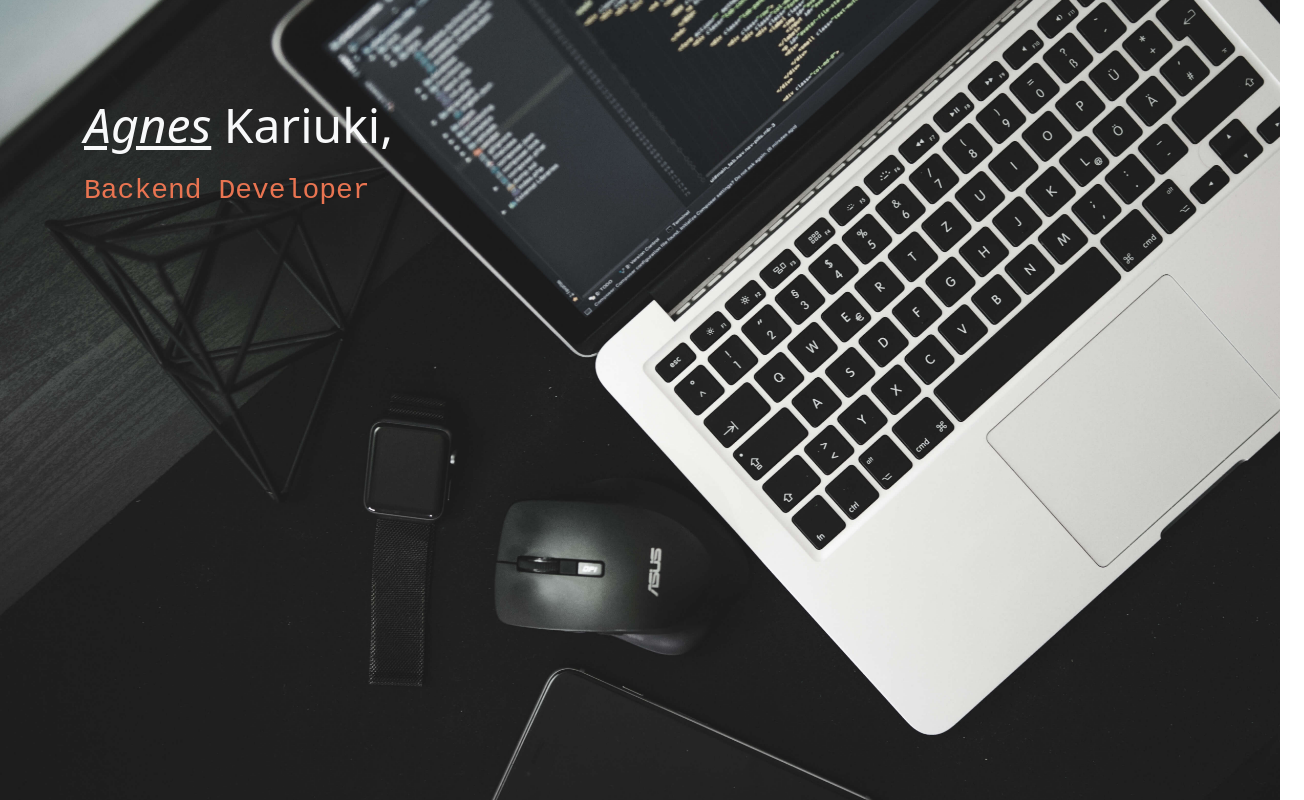
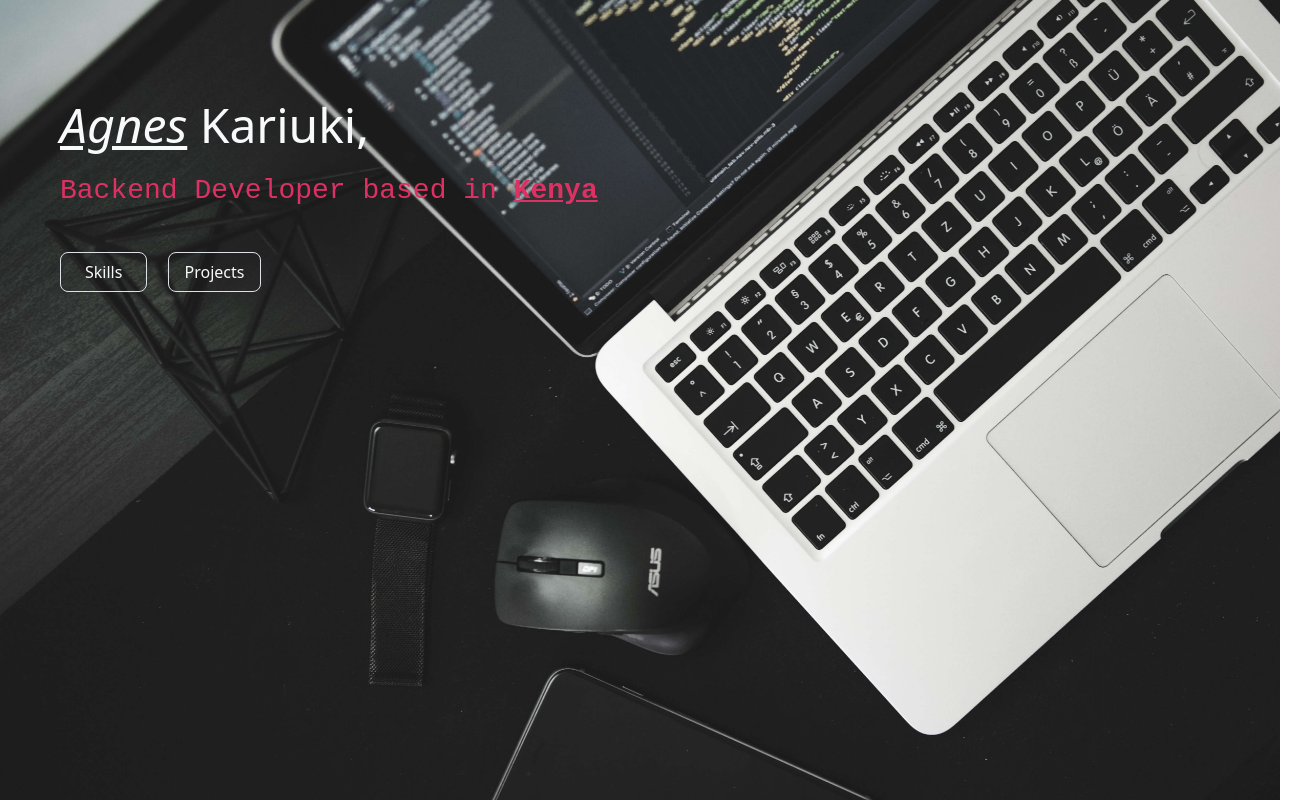
Before and after one commit to adara-code/portfolio_website, a plain HTML site: page index.html in a window 1280 px wide. Shown: the whole page, 1304 px wide, since content can reach past the window. Drawn offline with nearby package versions, Linux system fonts and the light colour scheme.

Commit message:
styled the buttons in the intro section

```diff
--- a/css/style.css
+++ b/css/style.css
@@ -4,7 +4,7 @@
 }
 
 #intro {
-    background-image: url('../img/r_mouse_watch_prism.jpg');
+    background-image: linear-gradient(rgba(28, 146, 210, 0),rgba(91, 135, 229, 0)), url('../img/r_mouse_watch_prism.jpg');
     min-height: 100vh;
     background-size: cover;
     background-position: center;
@@ -13,13 +13,32 @@
 
 .role p {
     font-family: 'Courier New', Courier, monospace;
-    color: #E97451;
+    color: #DE3163;
+}
+
+.skillbtn, .projectbtn {
+    text-decoration: none;
+     transition: background-color, 0.5s;
+    /*background-color: transparent;
+    padding: 10px 35px;
+    border-radius: 8px;
+
+    cursor: pointer;
+
+    margin-left: 30px; */
+
+}
+
+.skillbtn:hover, .projectbtn:hover {
+    border: 1px solid #DE3163;
+    background-color: #DE3163;
+    color: whitesmoke;
 }
 
 
 /* E97451 orangish */
 /* F6ADC6 naedeshiko first choice */
-/* DE3163 pink - second choice - same as third choice */
+/* DE3163 pink - second choice - same as third choice $$$$$ */
 /* E3256B - third choice (I like this - it's conventional */
 /* C54B8C - contender - not shouting *** */
 /* FA86C4 - taffy is also nice ***** */
--- a/index.html
+++ b/index.html
@@ -16,13 +16,20 @@
     <section id="intro">
         <div class="container-fluid">
             <div class="row justify-content-center align-items-center">
-                <div class="col-md-12 mt-5 ms-5">
+                <div class="col-md-12 mt-5 m1-2">
                     <div class="name mt-5 ms-5">
                         <h4 class="display-5 text-start text-light"><strong><em><u>Agnes</u></em></strong> Kariuki,</h4>
                     </div>
                     <div class="role mt-3 ms-5">
-                        <p class="fs-3 text-start">Backend Developer</p>
+                        <p class="fs-3 fw-medium text-start">Backend Developer based in <strong><u>Kenya</u></strong> </p>
                     </div>
+                    <div class="mt-5 ms-5">
+                        <a class="border text-light py-2 px-4 rounded-3 skillbtn" href="#">Skills</a>
+                        <a class="border text-light py-2 px-3 rounded-3 ms-3 projectbtn" href="#">Projects</a>
+                    </div>
+                    <!-- <div>
+
+                    </div> -->
                 </div>
             </div>
         </div>
```
